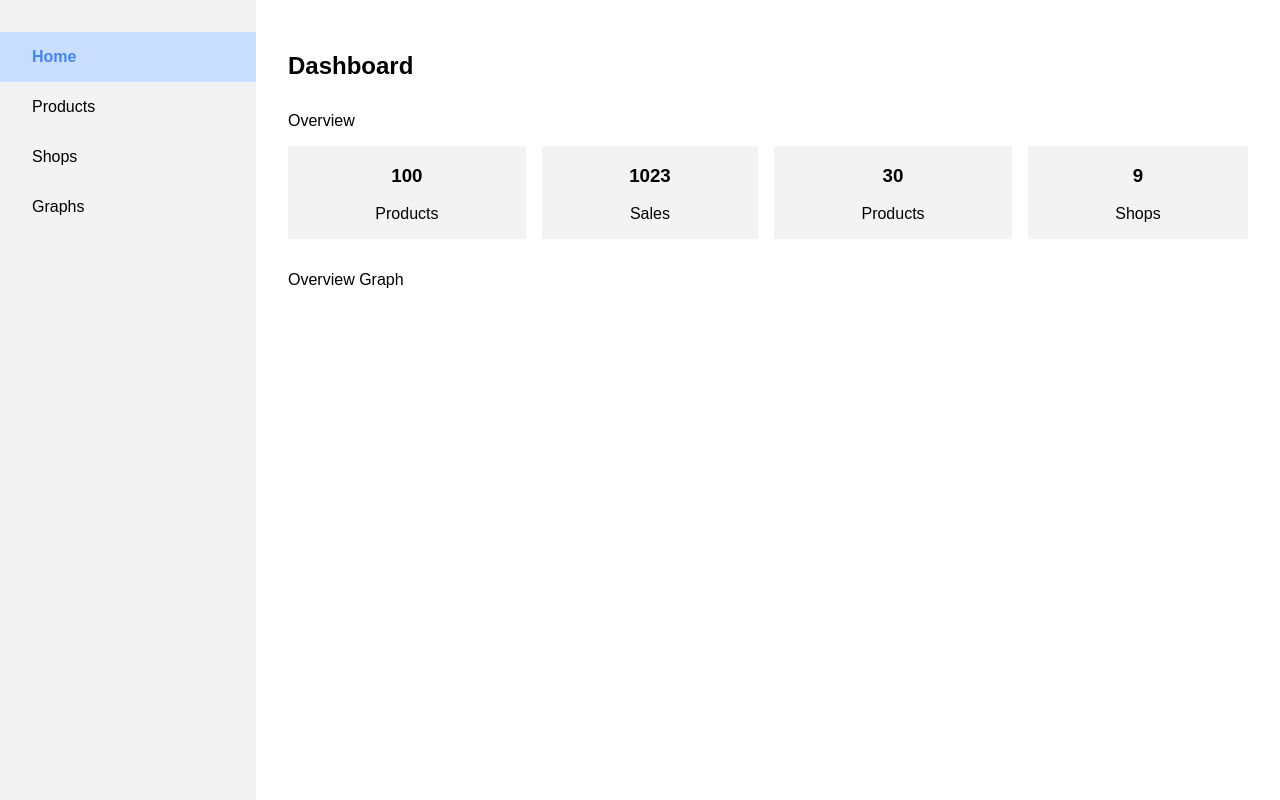
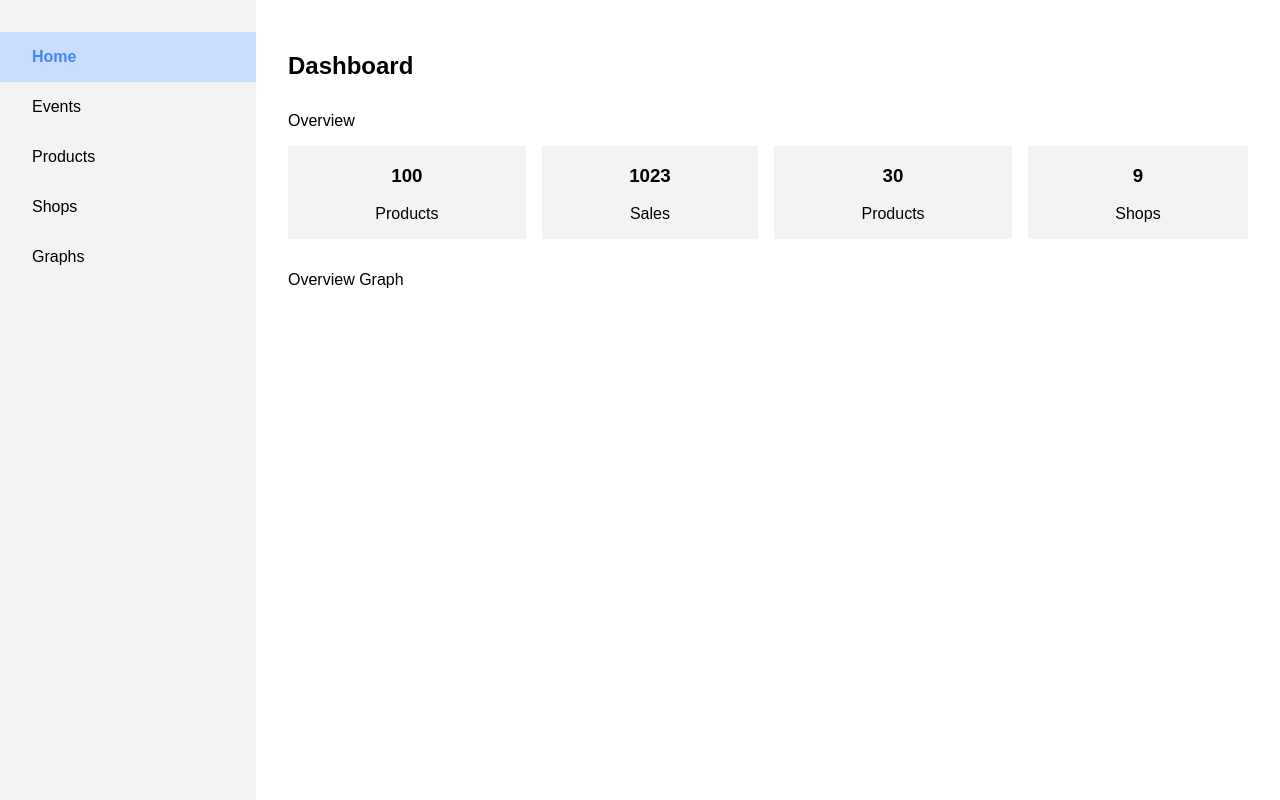
Before and after one commit to rizyxy/salesmonitoring, a Django app: page / in a window 1280 px wide. Run offline with Django 4.2, Linux system fonts and the light colour scheme.

Commit message:
Added Events Link To Navbar

```diff
--- a/master/templates/master.html
+++ b/master/templates/master.html
@@ -19,6 +19,7 @@
     <div class="grid">
         <div class="sidenav">
             <a id="{% if request.path == '/' %}active{% endif %}" href="dashboard/">Home</a>
+            <a id="{% if request.path == 'events/' %}active{% endif %}" href="">Events</a>
             <a id="{% if request.path == 'products/' %}active{% endif %}" href="products/">Products</a>
             <a id="{% if request.path == 'shops/' %}active{% endif %}" href="shops/" >Shops</a>
             <a id="{% if request.path == 'graphs/' %}active{% endif %}" href="">Graphs</a>
```
